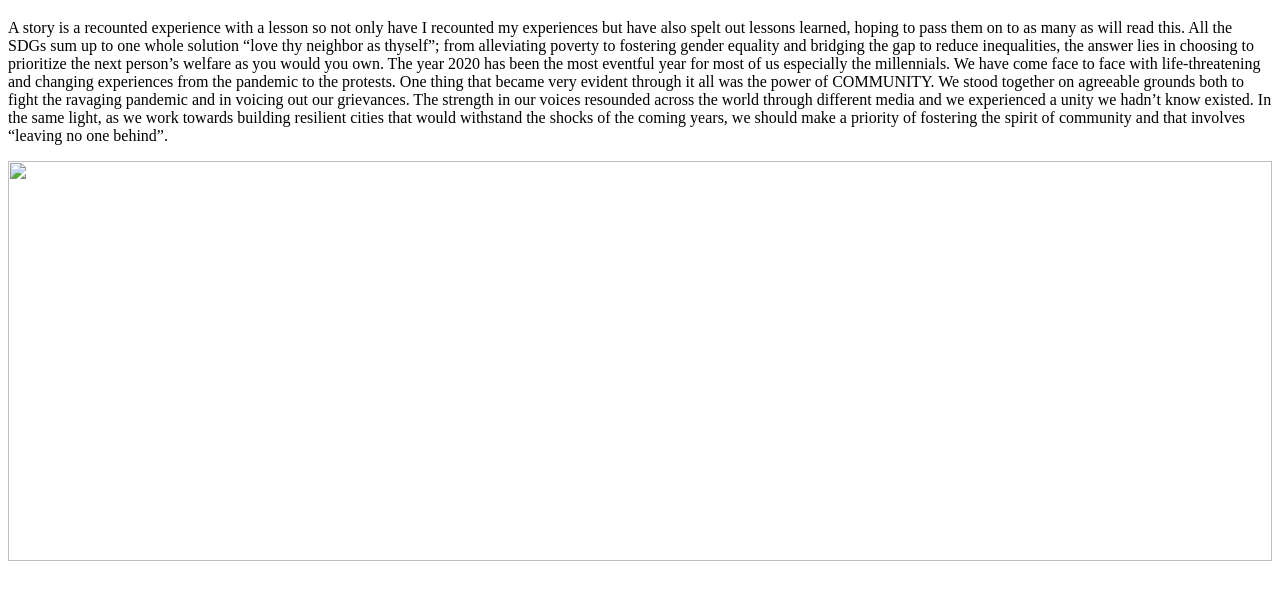
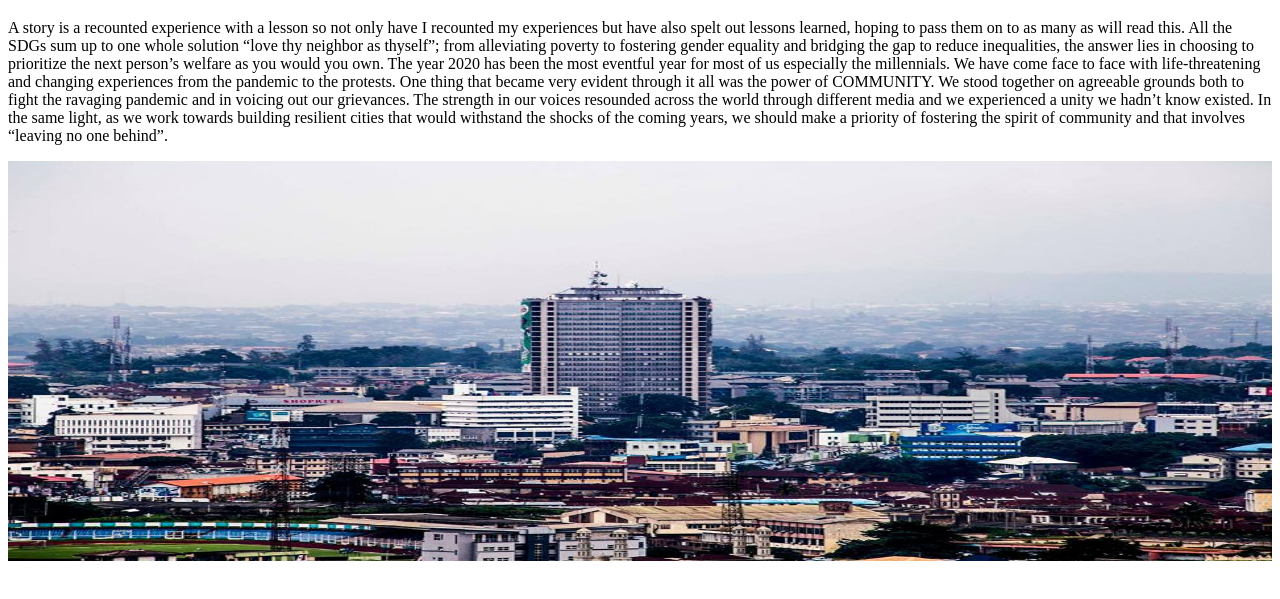
Before and after one commit to Evawonderful/UCStraining, a plain HTML site: page assignment1.html in a window 1280 px wide. Shown: the part 61-660 px from the top of the page. Drawn offline with Linux system fonts and the light colour scheme.

Commit message:
changed image source

```diff
--- a/assignment1.html
+++ b/assignment1.html
@@ -13,6 +13,6 @@
         We stood together on agreeable grounds both to fight the ravaging pandemic and in voicing out our grievances. The strength in our voices resounded across the world through different media and we experienced a unity we hadn’t know existed.
         In the same light, as we work towards building resilient cities that would withstand the shocks of the coming years, we should make a priority of fostering the spirit of community and that involves “leaving no one behind”.
         </p>
-    <img src="./ibadanbg.jpg" width="100%" height="400px">
+    <img src="./images/ibadanbg.jpg" width="100%" height="400px">
 </body>
 </html>
```
